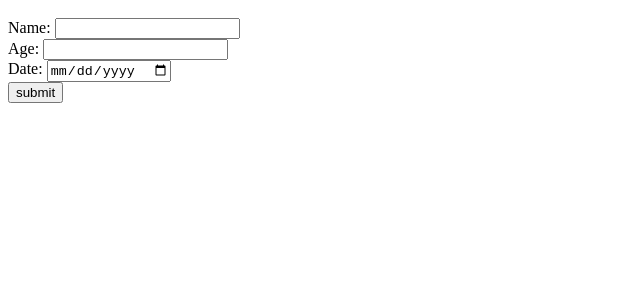
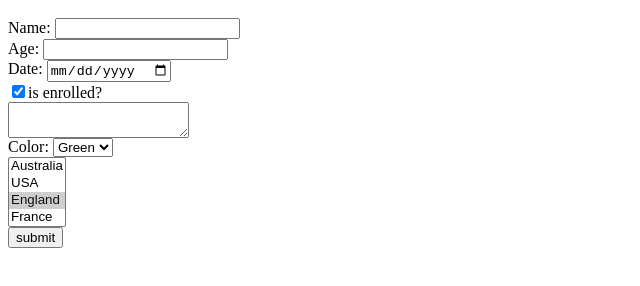
Before and after one commit to chrisdug123/HTML-Intro, a plain HTML site: page index.html in a window 1280 px wide. Shown: the part 48-334 px from the top of the page, without its empty margins (0-640 px from the left). Drawn offline with Linux system fonts and the light colour scheme.

Commit message:
Additional form work with select and option

```diff
--- a/index.html
+++ b/index.html
@@ -34,17 +34,41 @@
 <h1>Forms</h1>
 <form>
   <div>
-    Name: <input type="text" />
+    Name: <input type="text" required />
   </div>
   <div>
-    Age: <input type="number" />
+    Age: <input type="number" required />
   </div>
   <div>
     Date: <input type="date" />
   </div>
   <div>
-    <input type="submit" value="submit" />
-  </div>
+    <input type="checkbox" checked />is enrolled?
+    <div>
+      <textarea></textarea>
+    </div>
+    <div>
+      Color:
+      <select>
+        <option>Red</option>
+        <option>Blue</option>
+        <option selected>Green</option>
+
+      </select>
+    </div>
+    <div>
+      <Countries>
+        <select multiple>
+          <option>Australia</option>
+          <option>USA</option>
+          <option selected>England</option>
+          <option>France</option>
+        </select>
+      </Countries>
+    </div>
+    <div>
+      <input type="submit" value="submit" />
+    </div>
 
 
 
```
